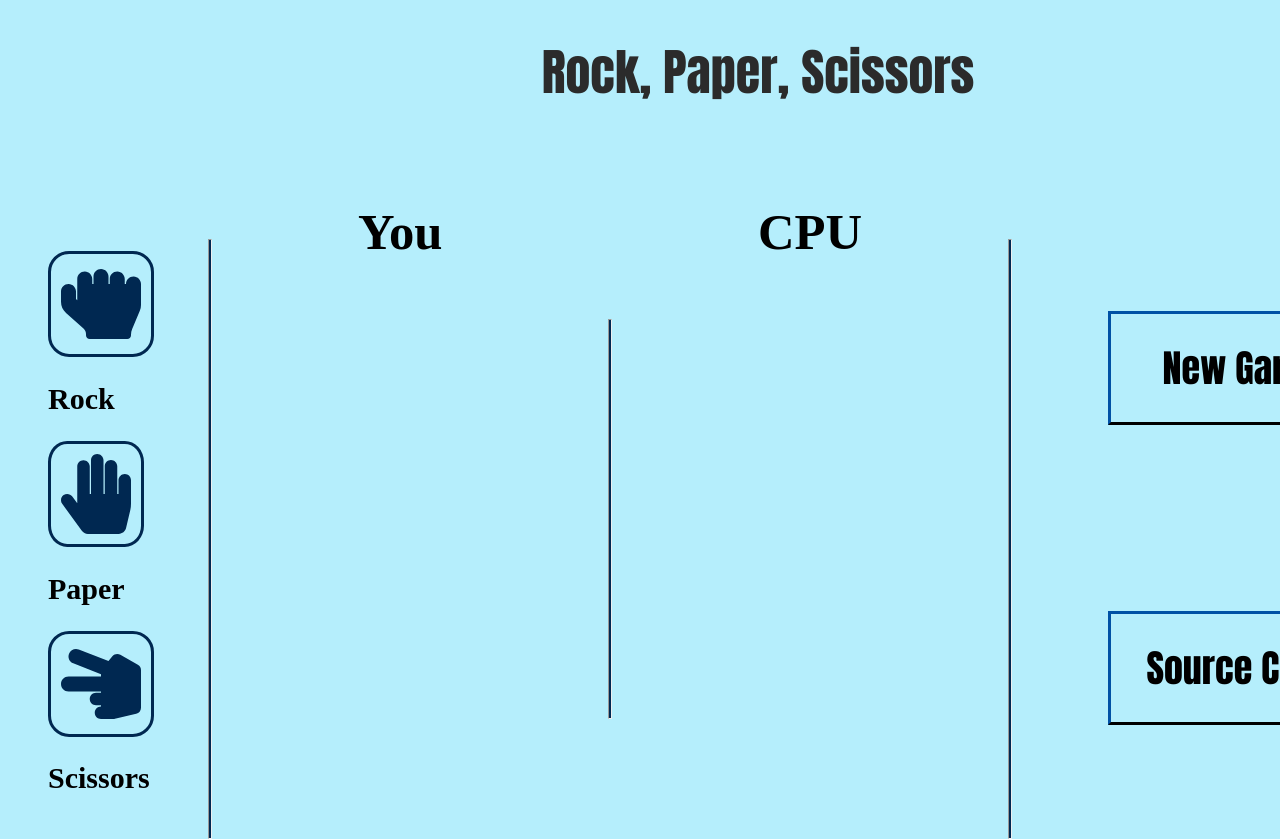
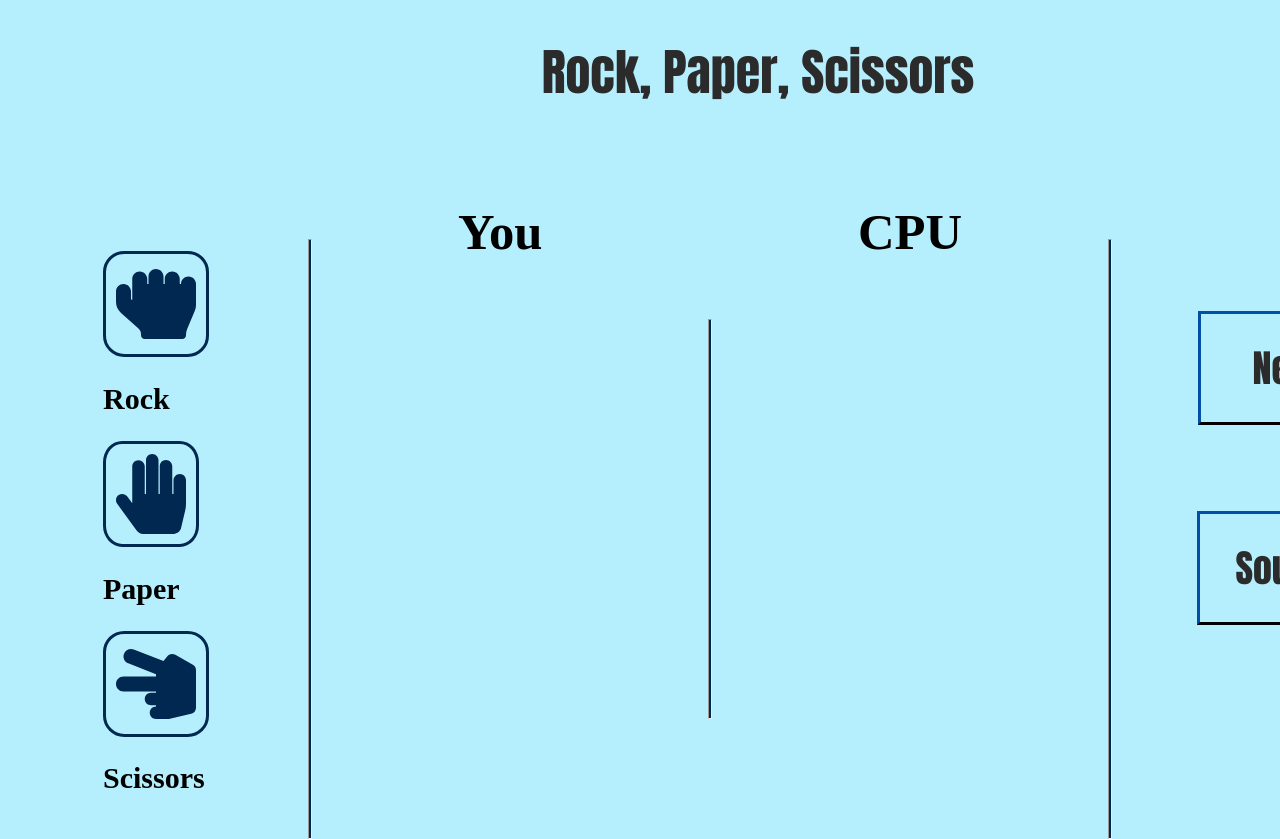
Before and after one commit to bwettenstein/rock-paper-scissors, a plain HTML site: page index.html in a window 1280 px wide. Shown: the top 839 px of the page. Drawn offline with Linux system fonts and the light colour scheme.

Commit message:
Fixed button color during selection

```diff
--- a/style.css
+++ b/style.css
@@ -22,23 +22,24 @@ h2 {
     background-color: transparent;
     border-color: #002851;
     border-width: 3px;
+    color: #2b2b2b;
 }
 .new-game{
-    transform: translate(1100px, -400px);
+    transform: translate(1190px, -400px);
 }
 .source-code{
-    transform: translate(830px, -100px);
+    transform: translate(919px, -200px);
 }
 .left-box, .mid-box, .right-box{
     position: relative;
 }
 .left-box h2{
     position: absolute;
-    transform: translate(350px, -550px);
+    transform: translate(450px, -550px);
     font-size: 38pt;
 }
 .left-icons{
-    transform: translate(0%, 20%);
+    transform: translate(50%, 20%);
     width: 110px;
 }
 .left-icons li{
@@ -49,19 +50,19 @@ h2 {
 }
 .left-line hr{
     position: absolute;
-    transform: translate(200px, -480px);
+    transform: translate(300px, -480px);
 }
 .mid-line hr{
     position: absolute;
-    transform: translate(600px, -400px);
+    transform: translate(700px, -400px);
 }
 .right-line hr{
     position: absolute;
-    transform: translate(1000px, -480px);
+    transform: translate(1100px, -480px);
 }
 .right-box h2{
     position: absolute;
-    transform: translate(750px, -550px);
+    transform: translate(850px, -550px);
     font-size: 38pt;
 }
 .fa-hand-rock, .fa-hand-paper, .fa-hand-scissors{
```
